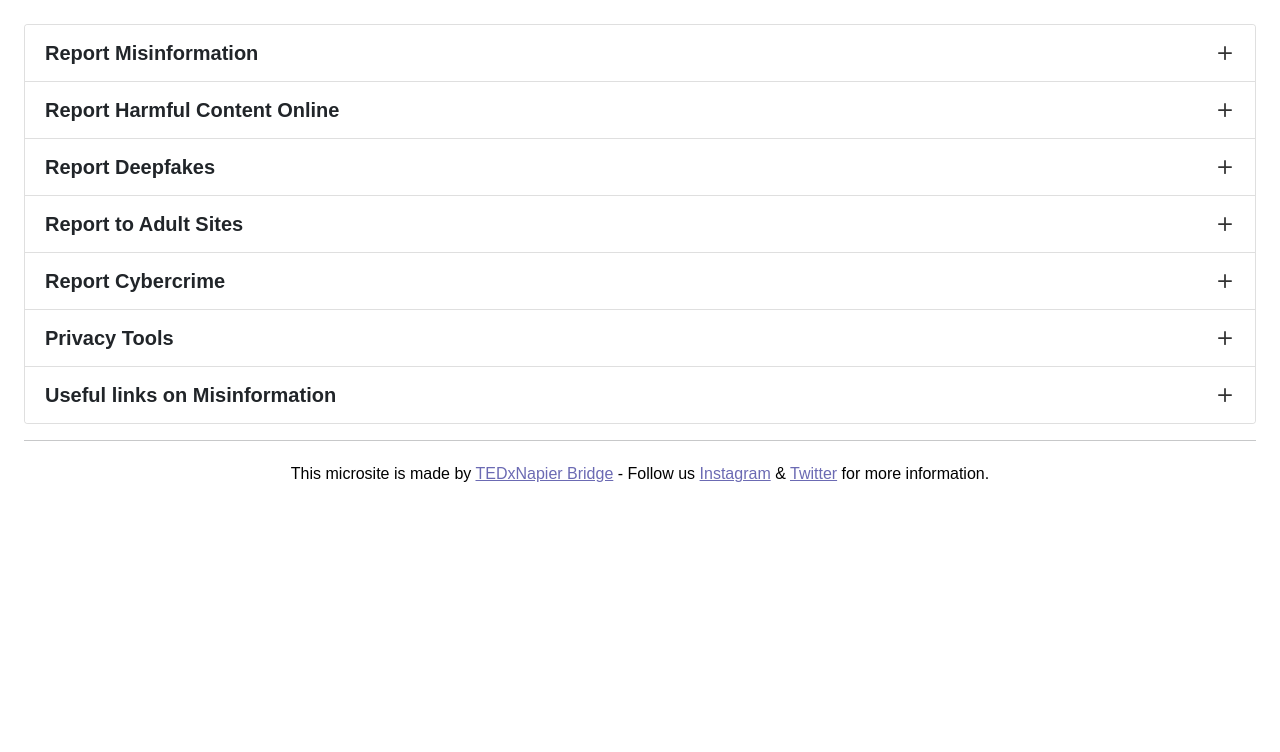
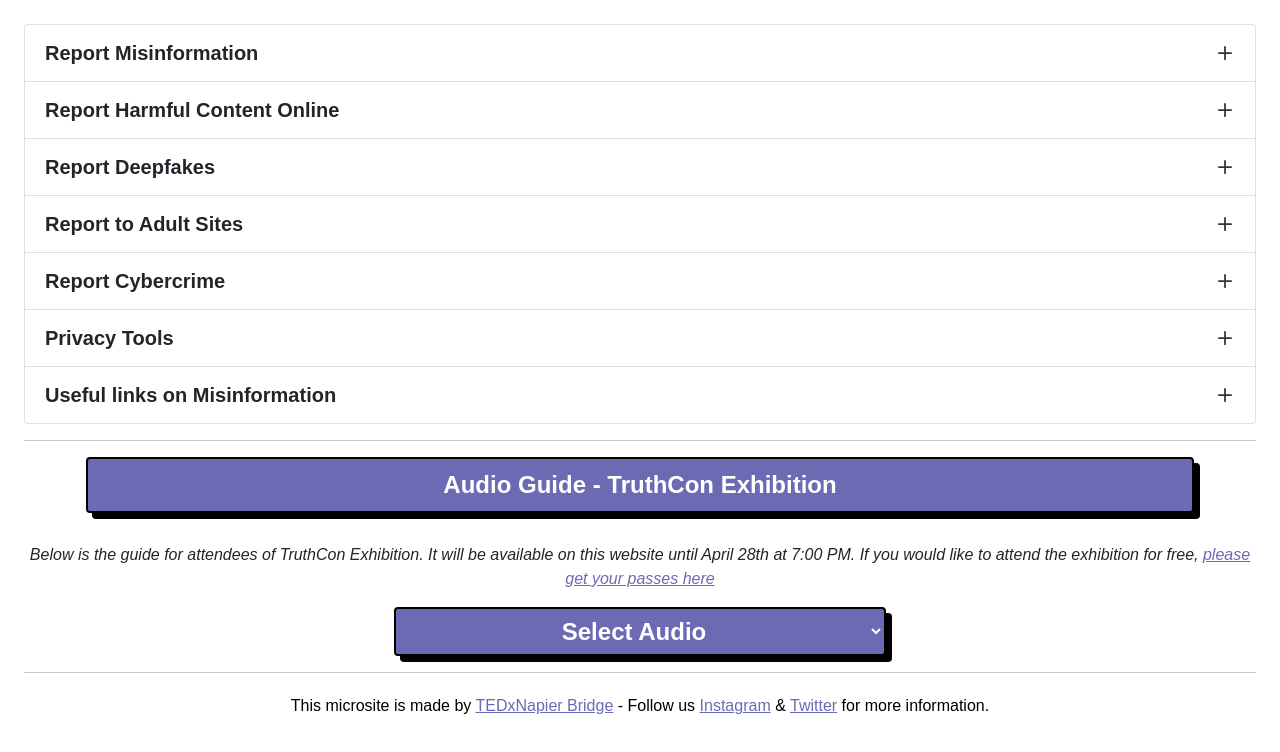
Before and after one commit to tedxnapier/truth.con, a plain HTML site: page index.html in a window 1280 px wide. Shown: the part 424-1176 px from the top of the page. Before the commit the page ends 955 px from the top, so only its background shows below. Drawn offline with nearby package versions, Linux system fonts and the light colour scheme.

Commit message:
Audio file added and updated the code

```diff
--- a/index.html
+++ b/index.html
@@ -222,9 +222,38 @@
             </div>
         </div>
     </div> <hr/>
+    <center>
+        <div class="audio-guide">
+            <div id="headingTedx">Audio Guide - TruthCon Exhibition</div><br>
+            <p style="font-size: 1rem;font-style: italic;">Below is the guide for attendees of TruthCon Exhibition. It will be available on this website until April 28th at 7:00 PM. If you would like to attend the exhibition for free, <a href="https://bit.ly/truthcon-tedx">please get your passes here</a></p>
+
+            <div class="dropdown">
+              <select id="headingTedx" onchange="playAudio(this.value)">
+                <option value="" selected disabled hidden>Select Audio</option>
+                <option value="audio/Intro.mp3">1. Introduction - Welcome to TruthCon</option>
+                <option value="audio/Timeline.mp3">2. Timeline - History of Misinformation</option>
+                <option value="audio/Psycholgy.mp3">3. Psychology behind Misinformation</option>
+                <option value="audio/Deepfakes.mp3">4. Deepfakes - Impact of AI</option>
+                <option value="audio/Solutions.mp3">5. Solutions: Tackling Misinformation</option>
+              </select>
+            </div>
+        </div>
+    </center><hr/>
     <footer>
         <p> This microsite is made by <a href="https://www.tedxnapierbridge.com/" target="_blank">TEDxNapier Bridge</a> - Follow us <a href="https://instagram.com/tedxnapier" target="_blank">Instagram</a> & <a href="https://www.twitter.com/tedxnapier/" target="_blank">Twitter</a> for more information.</p>
     </footer>
 </div>
+<script>
+    //audio guide
+    var currentAudio = null;
+
+    function playAudio(audioSrc) {
+        if (currentAudio!== null) {
+        currentAudio.pause();
+        }
+        currentAudio = new Audio(audioSrc);
+        currentAudio.play();
+    }
+</script>
 </body>
 </html>
```
Also changed, not shown: 5 other files.
